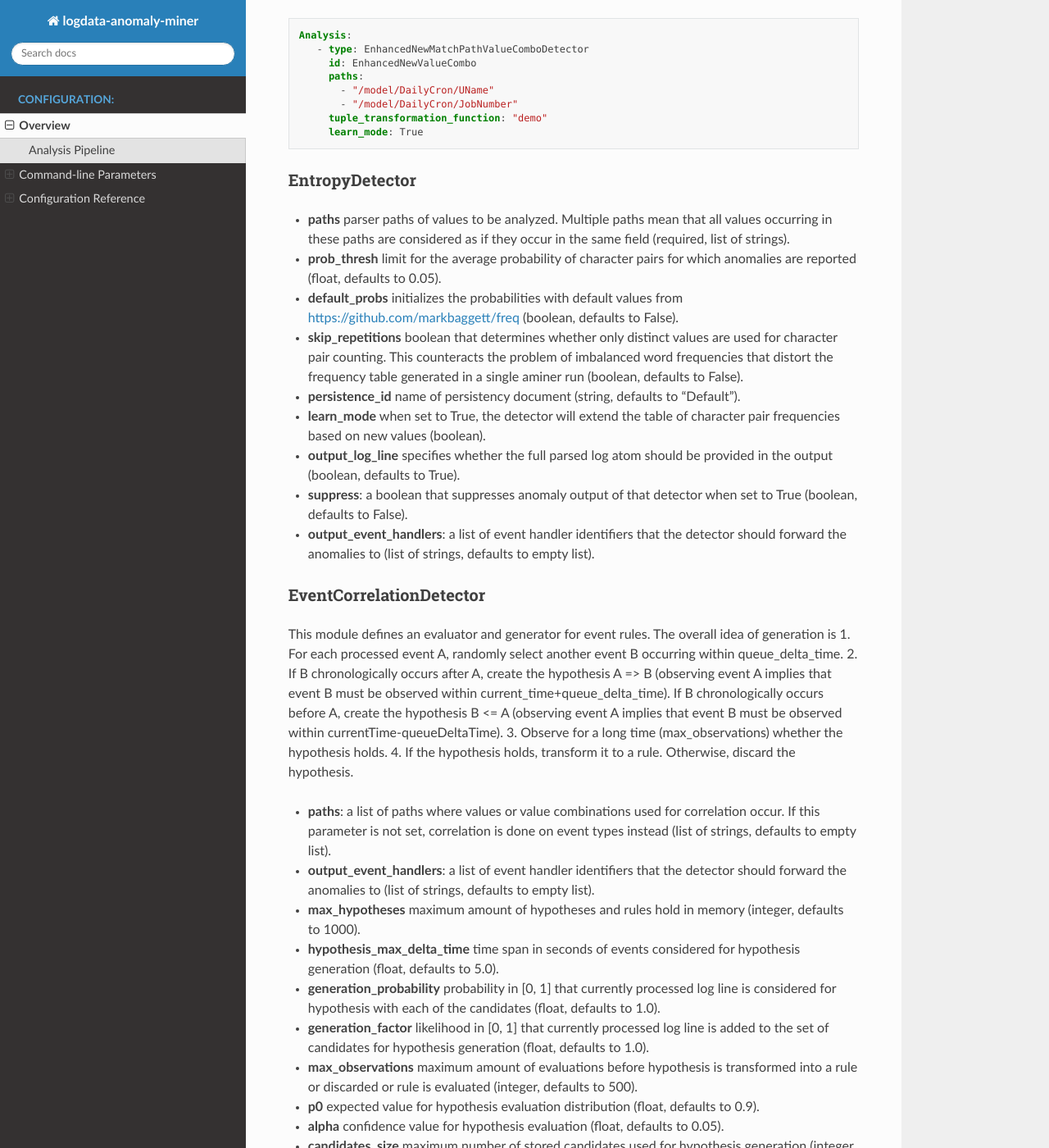
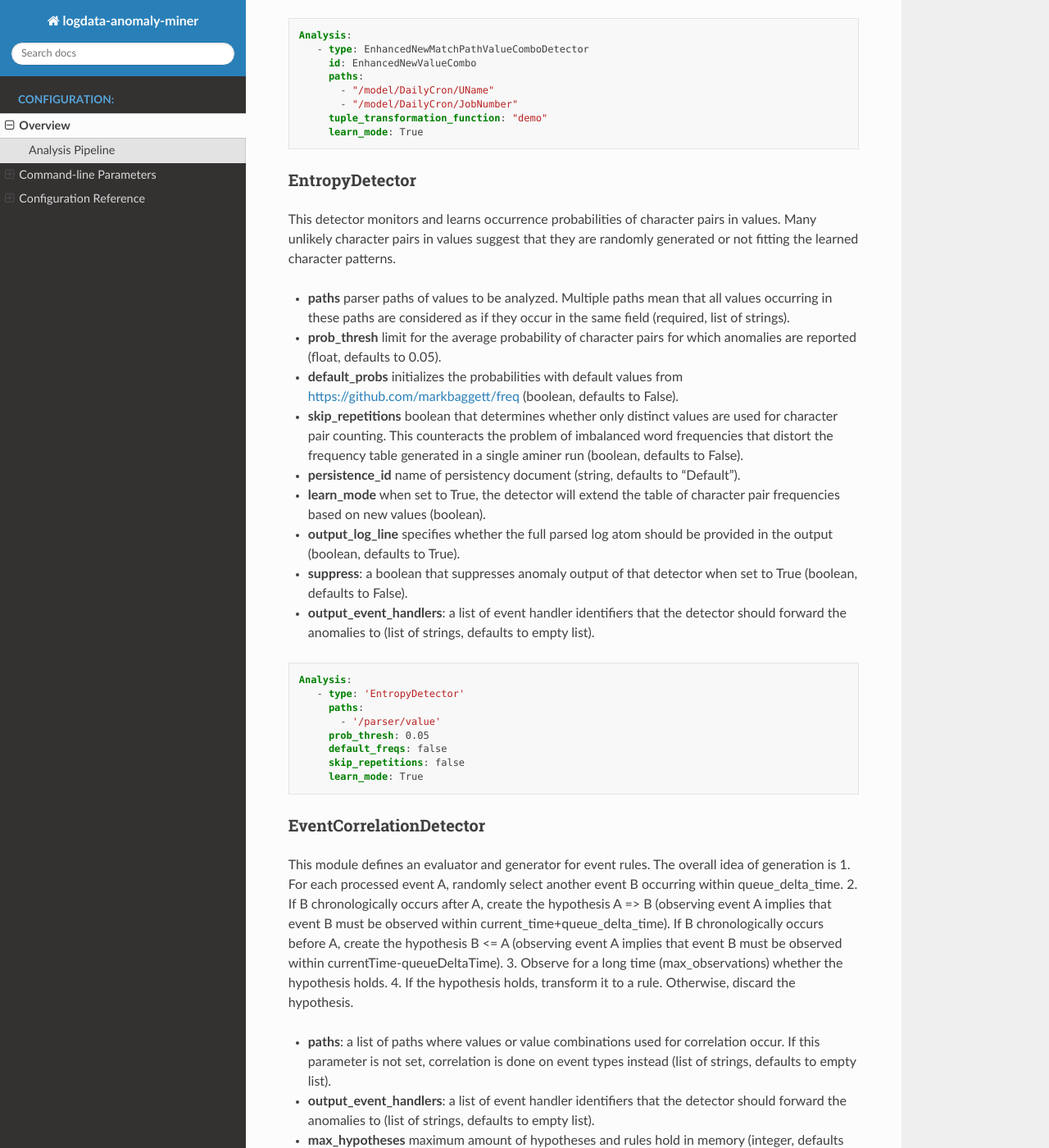
Before and after one commit to ait-aecid/logdata-anomaly-miner, a Sphinx documentation site: the page built from docs/CONFIGURATION.rst, in a window 1280 px wide and 1400 px high, scrolled down 26799 px. Shown: the whole window at 82% size. Built offline with Sphinx 7.4.7 and the Read the Docs theme 2.0.0, drawn with Linux system fonts in a browser that asks for light colours; pages that are not in the unit, such as notebooks, are missing from menus.

Commit message:
Fix deepsource issues

```diff
--- a/docs/CONFIGURATION.rst
+++ b/docs/CONFIGURATION.rst
@@ -1290,6 +1290,8 @@ In addition to detecting new value combination (see NewMatchPathValueComboDetect
 EntropyDetector
 ~~~~~~~~~~~~~~
 
+This detector monitors and learns occurrence probabilities of character pairs in values. Many unlikely character pairs in values suggest that they are randomly generated or not fitting the learned character patterns.
+
 * **paths** parser paths of values to be analyzed. Multiple paths mean that all values occurring in these paths are considered as if they occur in the same field (required, list of strings).
 * **prob_thresh** limit for the average probability of character pairs for which anomalies are reported (float, defaults to 0.05).
 * **default_probs** initializes the probabilities with default values from https://github.com/markbaggett/freq (boolean, defaults to False).
@@ -1299,6 +1301,17 @@ EntropyDetector
 * **output_log_line** specifies whether the full parsed log atom should be provided in the output (boolean, defaults to True).
 * **suppress**: a boolean that suppresses anomaly output of that detector when set to True (boolean, defaults to False).
 * **output_event_handlers**: a list of event handler identifiers that the detector should forward the anomalies to (list of strings, defaults to empty list).
+
+.. code-block:: yaml
+
+     Analysis:
+        - type: 'EntropyDetector'
+          paths:
+            - '/parser/value'
+          prob_thresh: 0.05
+          default_freqs: false
+          skip_repetitions: false
+          learn_mode: True
 
 EventCorrelationDetector
 ~~~~~~~~~~~~~~~~~~~~~~~~
```
Also changed, not shown: source/root/usr/lib/logdata-anomaly-miner/aminer/analysis/EntropyDetector.py (+5 -6 lines), 1 other file.
